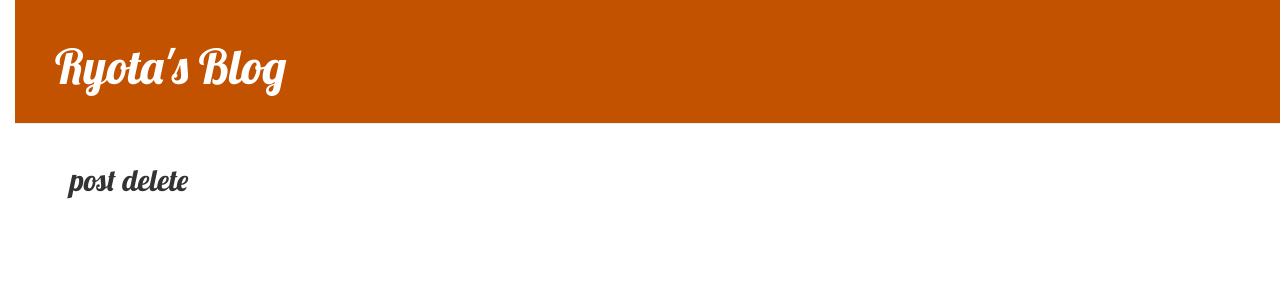
After one commit to RyotaKOKAME/my-first-blog, a Django app: template blog/templates/blog/post_delete.html in a window 1280 px wide. The commit adds this page. Shown: the top 300 px of the page. Run offline with Django 3.2, Linux system fonts and the light colour scheme; the template is opened without the code that fills it, so the values that code supplies are empty; some libraries are stand-ins or nearby versions.

Commit message:
added things for post_delete test

```diff
--- a/blog/templates/blog/base.html
+++ b/blog/templates/blog/base.html
@@ -1,7 +1,7 @@
 {% load static %}
 <html>
     <head>
-        <title>Django Girls blog</title>
+        <title>Ryota's blog</title>
         <link rel="stylesheet" href="//maxcdn.bootstrapcdn.com/bootstrap/3.2.0/css/bootstrap.min.css">
         <link rel="stylesheet" href="//maxcdn.bootstrapcdn.com/bootstrap/3.2.0/css/bootstrap-theme.min.css">
         <link href='//fonts.googleapis.com/css?family=Lobster&subset=latin,latin-ext' rel='stylesheet' type='text/css'>
@@ -12,7 +12,7 @@
             {% if user.is_authenticated %}
                 <a href="{% url 'post_new' %}" class="top-menu"><span class="glyphicon glyphicon-plus"></span></a>
             {% endif %}
-            <h1><a href="/">Django Girls Blog</a></h1>
+            <h1><a href="/">Ryota's Blog</a></h1>
         </div>
         <div class="content container">
             <div class="row">
--- /dev/null
+++ b/blog/templates/blog/post_delete.html
@@ -0,0 +1,7 @@
+{% extends 'blog/base.html' %}]
+
+{% block content %}
+<h2>post delete</h2>
+
+
+{% endblock %}
--- a/blog/templates/blog/post_list.html
+++ b/blog/templates/blog/post_list.html
@@ -1,5 +1,5 @@
 {% extends 'blog/base.html' %}
-{% block content %}    ]
+{% block content %}
     {% for post in posts %}
         <div class="post">
             <div class="date">
--- a/blog/urls.py
+++ b/blog/urls.py
@@ -6,4 +6,5 @@ urlpatterns = [
     path('post/<int:pk>/', views.post_detail, name='post_detail'),
     path('post/new/', views.post_new, name='post_new'),
     path('post/<int:pk>/edit/', views.post_edit, name='post_edit'),
+    path('post/delete/', views.post_delete, name='post_delete')
 ]
--- a/blog/views.py
+++ b/blog/views.py
@@ -41,3 +41,6 @@ def post_edit(request, pk):
     else:
         form = PostForm(instance=post)
     return render(request, 'blog/post_edit.html', {'form': form})
+
+def post_delete(request):
+    return render(request, 'blog/post_delete.html', {'form': form})
```
